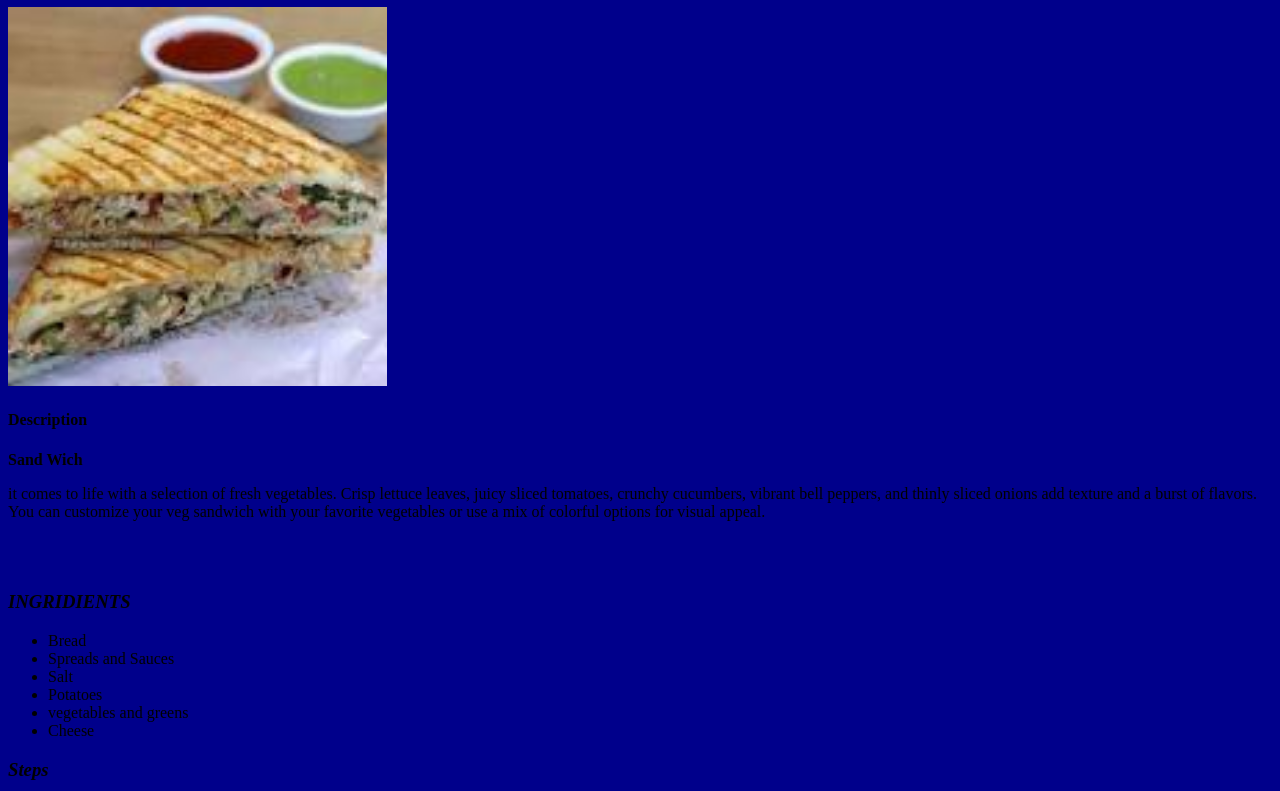
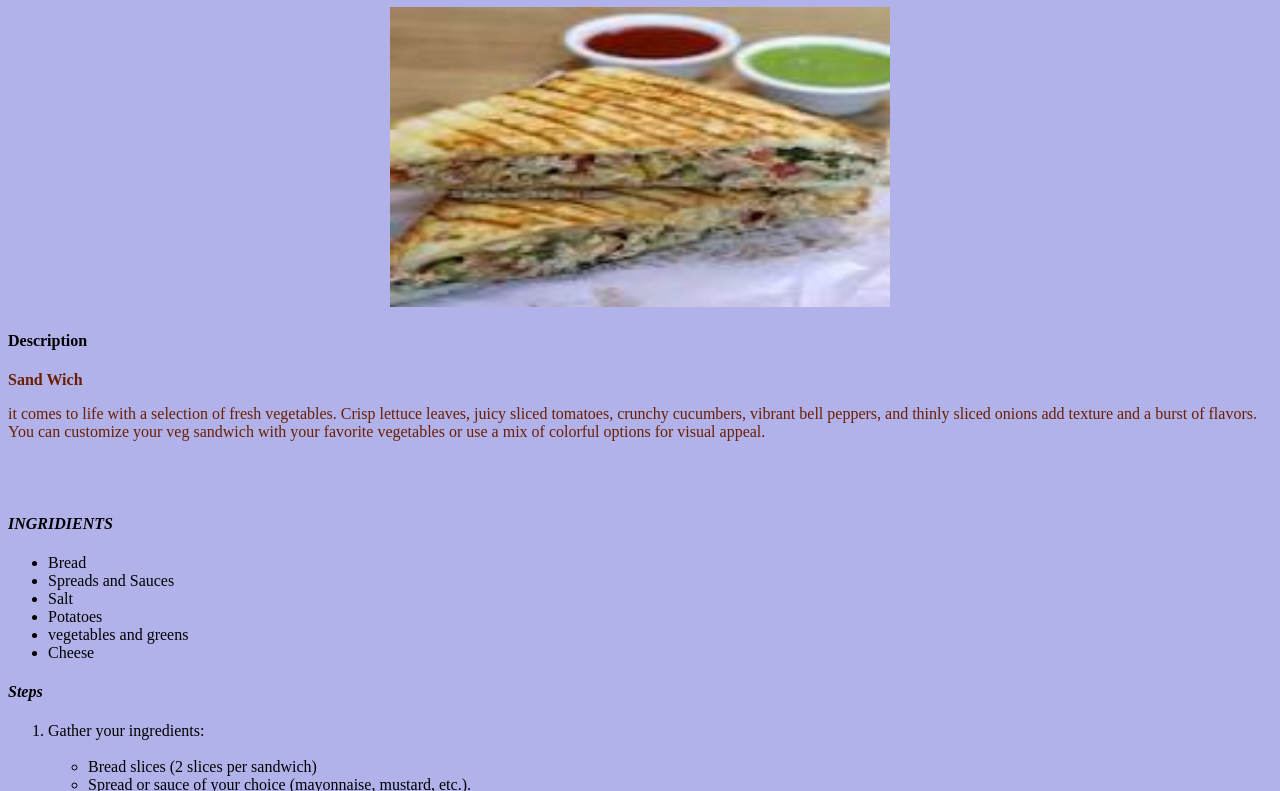
Before and after one commit to vk0942/Recipes, a plain HTML site: page recipes/SandWich.html in a window 1280 px wide. Shown: the part 73-864 px from the top of the page. Drawn offline with Linux system fonts and the light colour scheme.

Commit message:
Just added some CSS in index.html and sandwich.html

```diff
--- a/recipes/SandWich.html
+++ b/recipes/SandWich.html
@@ -6,29 +6,42 @@
     <title>Document</title>
     <style>
         body{
-            background-color: darkblue;
+            background-color: rgb(178, 178, 235);
+            text-align:center;
         }
         .--back{
+            font-size:larger;
             margin-top:0px;
         }
         .sandwich{
-            width:30%;
-            height:30%;
+            width:500px;
+            height:300px;
             align-items:center;
+        }
+        h4{
+            text-align: left;
+        }
+        .desc{
+            text-align: left;
+        }
+        .desc.desc2{
+            color:rgb(107, 30, 2);
         }
     </style>
 </head>
 <body>
 
-    <h1>SAND WICH</h1>
+    <h1><em>SAND WICH</em></h1>
 
     <img class = "sandwich" src = "./sandwich.jpeg">
     <h4>Description</h4>
+    <div class="desc desc2">
     <p><strong>Sand Wich</strong>
         <p>it  comes to life with a selection of fresh vegetables. Crisp lettuce leaves, juicy sliced tomatoes, crunchy cucumbers, vibrant bell peppers, and thinly sliced onions add texture and a burst of flavors. You can customize your veg sandwich with your favorite vegetables or use a mix of colorful options for visual appeal.</p>
+    </div>
     <br><br>
-    <h3><em>INGRIDIENTS</em></h3>
-    <ul>
+    <h4><em>INGRIDIENTS</em></h4>
+    <ul class="desc">
         <li>Bread</li>
         <li>Spreads and Sauces</li>
         <li>Salt</li>
@@ -38,8 +51,8 @@
 
 
     </ul>
-    <h3><em>Steps</em></h3>
-    <ol>
+    <h4><em>Steps</em></h4>
+    <ol class="desc">
 
         <li>Gather your ingredients:
             <ul><br>
@@ -78,6 +91,6 @@
 
     </ol>
     <em>ENJOY!!!</em><br><br>
-    <a class="--back" href="../index.html"> <--back</a>
+    <h1><a class="--back" href="../index.html"> <--back</a></h1>
 </body>
 </html>
```
Also changed, not shown: index.html (+17 -4 lines), recipes/Allo_paratha.html (+3 -0 lines), recipes/Daal-Bati.html (+1 -1 lines).
